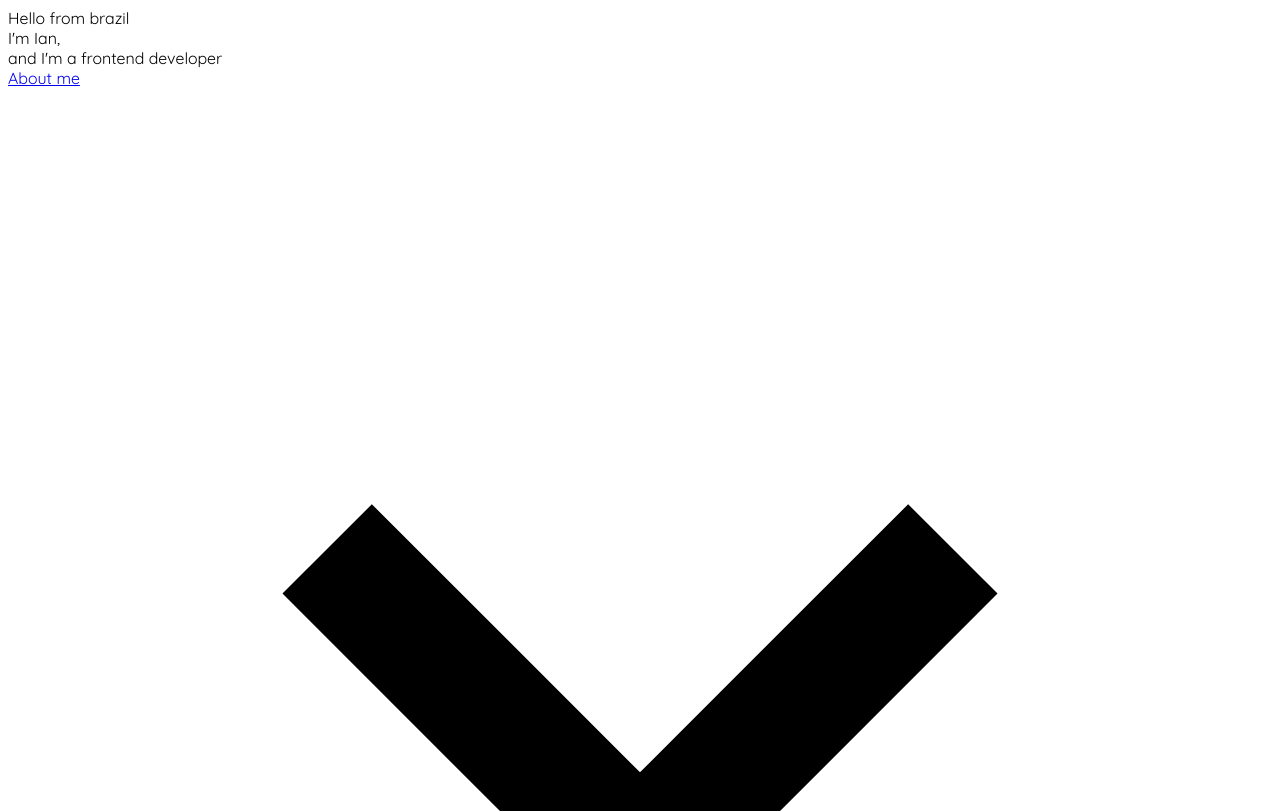
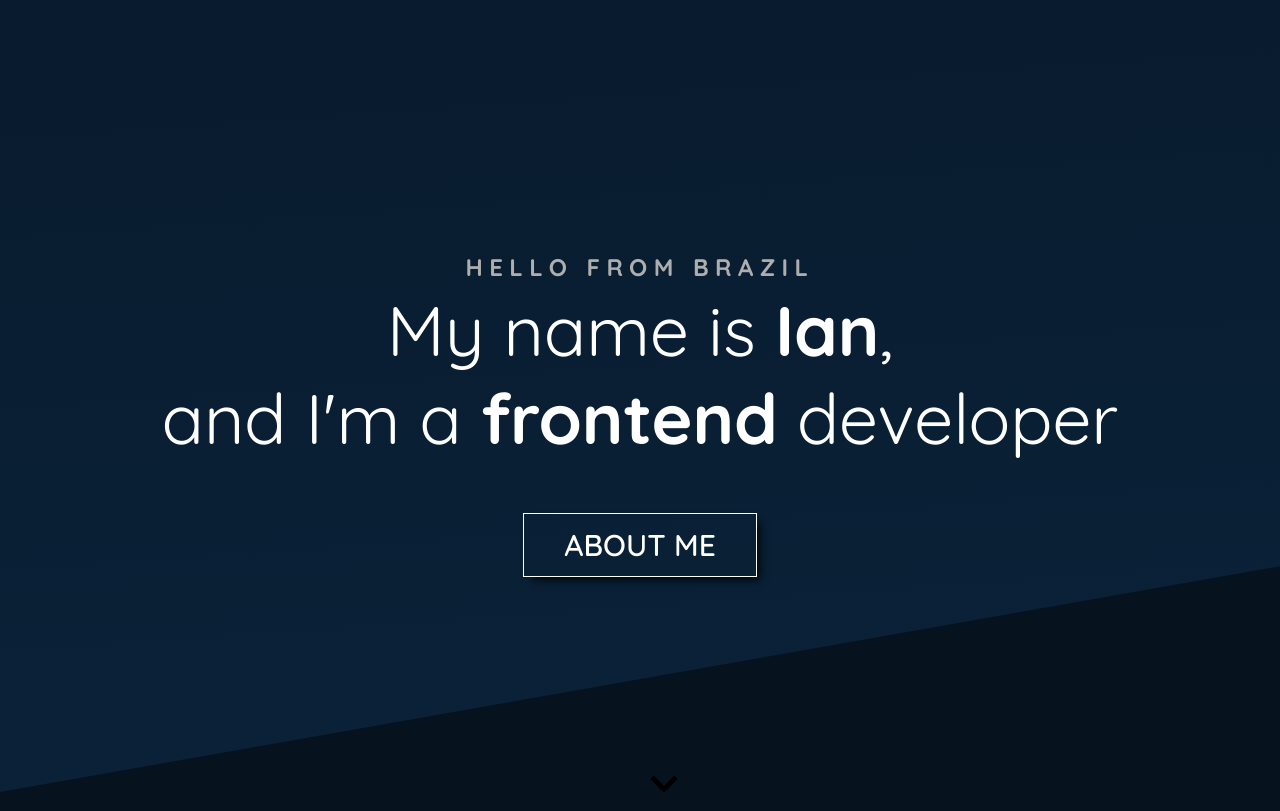
Before and after one commit to ianwelerson/ianwelerson-site, a website built with webpack: page src/index.html in a window 1280 px wide. Shown: the top 811 px of the page. Built offline with nearby package versions, Linux system fonts and the light colour scheme; files whose address does not match are found by name.

Commit message:
feat(style): [wip] start styles for entry text and default styles

```diff
--- /dev/null
+++ b/src/assets/scss/_buttons.scss
@@ -0,0 +1,33 @@
+.go-down {
+  height: 3rem;
+  width: 3rem;
+  display: flex;
+  position: absolute;
+  bottom: 0;
+  left: 50%;
+  transform: rotate(0, 50%);
+
+  &__icon {
+    height: 100%;
+  }
+}
+
+.cta {
+  padding: 0.75rem 2.5rem;
+  font-size: 1.875rem;
+  font-weight: 500;
+  color: $white;
+  text-decoration: none;
+  text-transform: uppercase;
+  border: 1px solid;
+  border-color: $white;
+  background-color: transparent;
+  box-shadow: 6px 6px 8px -3px rgb(0 0 0 / 80%);
+
+  &:hover {
+    color: $primary;
+    border-color: $primary;
+    background-color: $gray-400;
+    box-shadow: none;
+  }
+}
--- /dev/null
+++ b/src/assets/scss/_colors.scss
@@ -0,0 +1,4 @@
+$white: #fff;
+$primary: #0a2239;
+$gray-400: #d4d4d4;
+$gray-500: #aeaeae;
--- a/src/assets/scss/_fonts.scss
+++ b/src/assets/scss/_fonts.scss
@@ -1,11 +1,3 @@
-@font-face {
-  font-family: 'Quicksand';
-  src: url('@/fonts/Quicksand-Medium.woff2') format('woff2'),
-    url('@/fonts/Quicksand-Medium.woff') format('woff');
-  font-weight: 500;
-  font-style: normal;
-}
-
 @font-face {
   font-family: 'Quicksand';
   src: url('@/fonts/Quicksand-Light.woff2') format('woff2'),
@@ -24,6 +16,14 @@
 
 @font-face {
   font-family: 'Quicksand';
+  src: url('@/fonts/Quicksand-Medium.woff2') format('woff2'),
+    url('@/fonts/Quicksand-Medium.woff') format('woff');
+  font-weight: 500;
+  font-style: normal;
+}
+
+@font-face {
+  font-family: 'Quicksand';
   src: url('@/fonts/Quicksand-Bold.woff2') format('woff2'),
     url('@/fonts/Quicksand-Bold.woff') format('woff');
   font-weight: 700;
--- /dev/null
+++ b/src/assets/scss/_global.scss
@@ -0,0 +1,41 @@
+body {
+  font-family: 'Quicksand', Arial, sans-serif;
+  color: $white;
+}
+
+.page-content {
+  position: relative;
+
+  &__section {
+    min-height: 100vh;
+    position: relative;
+    display: flex;
+    flex-direction: column;
+    align-items: center;
+    justify-content: center;
+  }
+
+  &::before {
+    content: "";
+    width: 100vw;
+    height: 100vh;
+    top: 0;
+    left: 0;
+    position: fixed;
+    z-index: -1;
+    background: linear-gradient(-184deg, #091c2f 11%, $primary 98%);
+  }
+
+  &::after {
+    content: "";
+    width: 100vw;
+    min-height: 100vh;
+    position: fixed;
+    top: 99vh;
+    left: 0;
+    z-index: -1;
+    background: #06121e;
+    transform: skew(0deg, -10deg);
+    transform-origin: left bottom;
+  }
+}
--- /dev/null
+++ b/src/assets/scss/_sections.scss
@@ -0,0 +1,26 @@
+.entry-section {
+  text-align: center;
+
+  &__hello {
+    margin: 0;
+    color: $gray-500;
+    font-size: 1.5rem;
+    font-weight: 700;
+    text-transform: uppercase;
+    letter-spacing: 0.4rem;
+  }
+
+  &__content {
+    margin: 0.25rem 0 0 0;
+    font-size: 4.375rem;
+    font-weight: 400;
+
+    strong {
+      font-weight: 700;
+    }
+  }
+
+  &__cta {
+    margin-top: 4rem;
+  }
+}
--- a/src/assets/scss/main.scss
+++ b/src/assets/scss/main.scss
@@ -1,5 +1,5 @@
 @import "@/scss/_fonts";
-
-body {
-  font-family: 'Quicksand', Arial, sans-serif;
-}
+@import "@/scss/_colors";
+@import "@/scss/_sections";
+@import "@/scss/_buttons";
+@import "@/scss/_global";
--- a/src/index.html
+++ b/src/index.html
@@ -50,31 +50,24 @@
     <!-- End Google Tag Manager (noscript) -->
 
     <!-- Main Content -->
-    <main id="home">
+    <main id="home" class="page-content">
       <!-- Entry section -->
-      <section id="section-entry">
-        <div>
-          <div>
-            <div>
-              <div>Hello from brazil</div>
-                <div>I'm <span>Ian</span>,<br> and I'm a <span>frontend</span> developer</div>
-                  <div>
-                    <a href="#section-about">About me</a>
+      <section id="section-entry" class="page-content__section">
+        <div class="entry-section">
+          <h3 class="entry-section__hello">Hello from brazil</h3>
+          <h1 class="entry-section__content">My name is <strong>Ian</strong>,<br> and I'm a <strong>frontend</strong> developer</h1>
+          <div class="entry-section__cta">
+            <a href="#section-about" class="cta cta--outline">About me</a>
           </div>
         </div>
 
-              <div>
-              <a href="#section-about">
-                <svg xmlns="http://www.w3.org/2000/svg" viewBox="0 0 20 20"><path d="M9.293 12.95l.707.707L15.657 8l-1.414-1.414L10 10.828 5.757 6.586 4.343 8z"/></svg>
+        <a href="#section-about" class="go-down">
+          <svg class="go-down__icon" xmlns="http://www.w3.org/2000/svg" viewBox="0 0 20 20"><path d="M9.293 12.95l.707.707L15.657 8l-1.414-1.414L10 10.828 5.757 6.586 4.343 8z"/></svg>
         </a>
-            </div>
-          </div>
-        </div>
       </section>
 
       <!-- About section -->
-      <section id="section-about">
-        <div>
+      <section id="section-about" class="page-content__section">
         <div>
           <div>
             <div>
@@ -113,17 +106,15 @@
           </div>
         </div>
 
-          <a href="#section-contacts">
-            <svg xmlns="http://www.w3.org/2000/svg" viewBox="0 0 20 20"><path d="M9.293 12.95l.707.707L15.657 8l-1.414-1.414L10 10.828 5.757 6.586 4.343 8z"/></svg>
+        <a href="#section-contacts" class="go-down">
+          <svg class="go-down__icon" xmlns="http://www.w3.org/2000/svg" viewBox="0 0 20 20"><path d="M9.293 12.95l.707.707L15.657 8l-1.414-1.414L10 10.828 5.757 6.586 4.343 8z"/></svg>
         </a>
-        </div>
       </section>
 
       <!-- Add section for dev.to posts -->
 
       <!-- Contacts -->
-      <section id="section-contacts">
-        <div>
+      <section id="section-contacts" class="page-content__section">
         <div>
           <div>
             <!-- E-mail -->
@@ -209,7 +200,6 @@
             </div>
           </div>
         </div>
-        </div>
       </section>
     </main>
 
```
Lines whose indentation alone changed are shown as unchanged.
